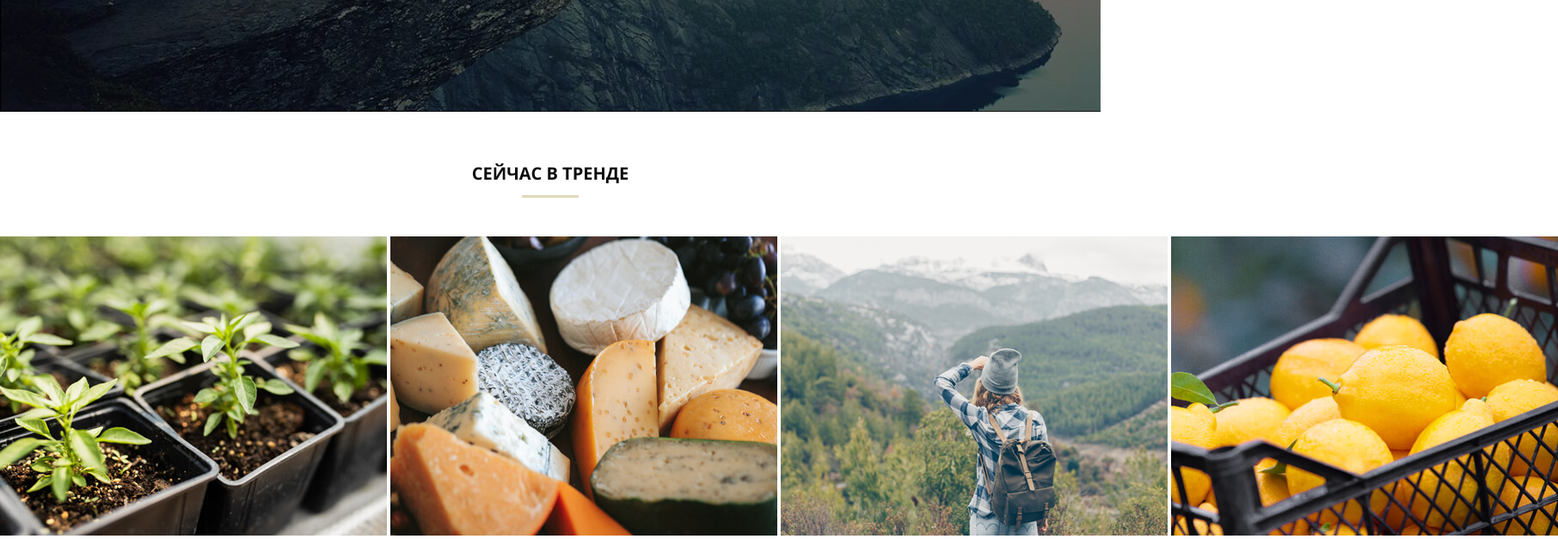
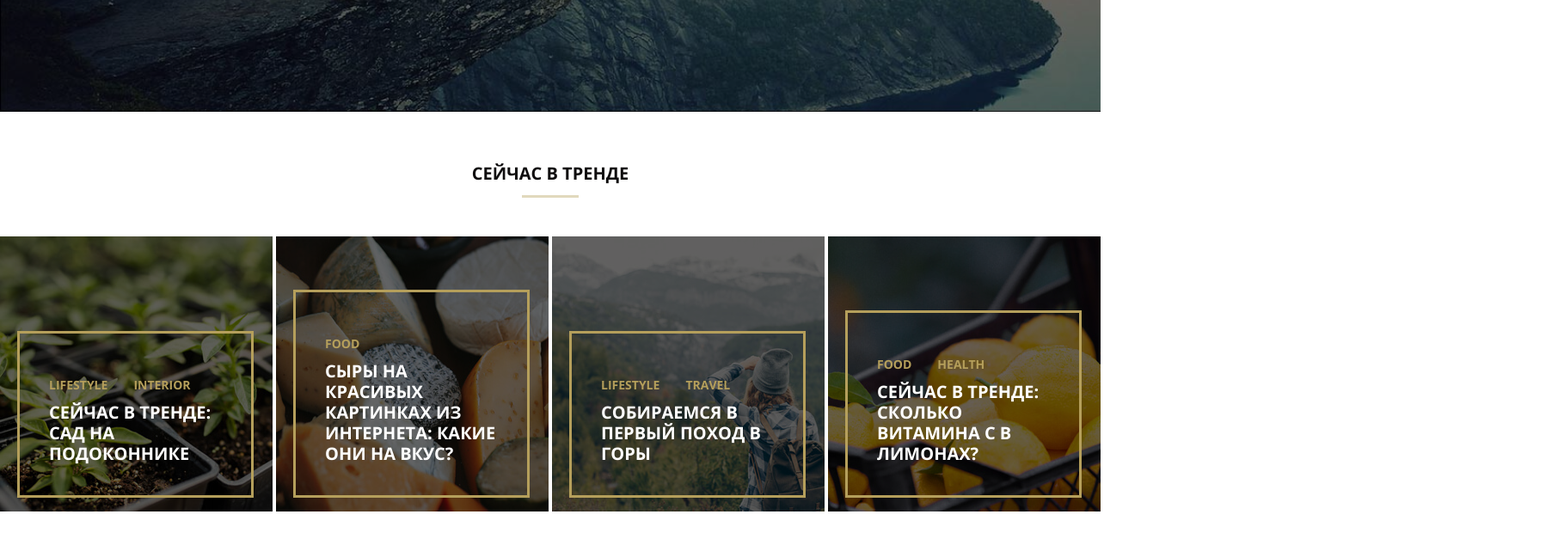
Before and after one commit to IrinaOre/mq-diploma, a plain HTML site: page index.html in a window 1280 px wide. Shown: the part 441-1068 px from the top of the page at 86% size, 1812 px wide, since content can reach past the window. After the commit the page ends 1036 px from the top, so only its background shows below. Drawn offline with Linux system fonts and the light colour scheme; files whose address does not match are found by name.

Commit message:
Changes 26.04.24

```diff
--- a/css/style.css
+++ b/css/style.css
@@ -19,8 +19,8 @@
 }
 
 body {
-    min-width: 1200px;
-}
+ min-width: 1200px;
+    }
 
 .header {
     font-family: "OpenSans", sans-serif;
@@ -31,6 +31,7 @@ body {
     z-index: 0;
     padding-top: 35px;
     padding-bottom: 145px;
+    width: 100%;
 }
 
 .header::after {
@@ -46,6 +47,7 @@ body {
   }
 
   .header__section {
+    min-width: 1200px;
     padding: 0 15px;
     display: flex;
     margin: 0 10%;
@@ -111,8 +113,81 @@ body {
   }
 
   .trends__cards {
-    display: grid;
+    display: flex;
     gap: 4px;
+  }
+  .image1 {
+    background-image: url("../images/trend1.jpg");
+
+  }
+
+  .trends__card {
+
+    width: 25%;
+    display: flex;
+    flex-direction: column;
     height: 320px;
-    grid-template-columns: repeat(4, 1fr);
+    justify-content: end;
+    position: relative;
+    z-index: 0;
   }
+
+    .trends__card::after {
+        content: "";
+        position: absolute;
+        top: 0;
+        left: 0;
+        right: 0;
+        bottom: 0;
+        background: #000000;
+        opacity: 0.6;
+        z-index: -1;
+      }
+
+
+  .trends__card-content {
+    margin-left: 20px;
+    margin-right: 22px;
+    margin-bottom: 16px;
+    max-width: 370px;
+    border: 3px solid #b59f5b;
+    padding-top: 40px;
+    padding-bottom: 36px;
+    padding-left: 34px;
+    padding-right: 35px;
+    }
+    .trends__list {
+        font-size: 14px;
+        line-height: 40px;
+        text-transform: uppercase;
+        color: #b59f5b;
+        font-weight: 700;
+        font-family: "OpenSans";
+    }
+    .trends__list-item {
+        margin-right: 30px;
+    }
+    .trends__card-title {
+        font-size: 20px;
+        line-height: 24px;
+        text-transform: uppercase;
+        color: #ffffff;
+        font-weight: 700;
+        font-family: "OpenSans";
+
+    }
+
+  .image2 {
+    background-image: url("../images/trend2.jpg");
+
+  }
+  .image3 {
+    background-image: url("../images/trend3.jpg");
+  }
+  .image4 {
+    background-image: url("../images/trend4.jpg");
+  }
+   .trends__list {
+    list-style-type: none;
+    display: flex;
+   }
--- a/index.html
+++ b/index.html
@@ -43,17 +43,41 @@
             <h3 class="trends__title">Сейчас в тренде</h3>
         </div>
         <div class="trends__cards">
-        <div class="trends__cards-item">
-            <img src="../images/trend1.jpg" alt="garden">
+            <div class="trends__card image1">
+                <div class="trends__card-content">
+                    <ul class="trends__list">
+                        <li class="trends__list-item">Lifestyle</li>
+                        <li class="trends__list-item">Interior</li>
+                    </ul>
+                    <h3 class="trends__card-title">Сейчас в тренде: сад  на подоконнике</h3>
                 </div>
-        <div class="trends__cards-item">
-            <img src="../images/trend2.jpg" alt="cheese">
             </div>
-        <div class="trends__cards-item">
-            <img src="../images/trend3.jpg" alt="mountains">
+            <div class="trends__card image2">
+                <div class="trends__card-content">
+                    <ul class="trends__list">
+                        <li class="trends__list-item">Food</li>
+                    </ul>
+                    <h3 class="trends__card-title">Сыры на красивых  картинках из интернета: какие они на вкус?</h3>
                 </div>
-        <div class="trends__cards-item">
-            <img src="../images/trend4.jpg" alt="lemons">
+            </div>
+            <div class="trends__card image3">
+                <div class="trends__card-content">
+                    <ul class="trends__list">
+                        <li class="trends__list-item">Lifestyle</li>
+                        <li class="trends__list-item">Travel</li>
+                    </ul>
+                    <h3 class="trends__card-title">Собираемся в первый поход в горы</h3>
+                </div>
+
+            </div>
+            <div class="trends__card image4">
+                <div class="trends__card-content">
+                    <ul class="trends__list">
+                        <li class="trends__list-item">Food</li>
+                        <li class="trends__list-item">Health</li>
+                    </ul>
+                    <h3 class="trends__card-title">Сейчас в тренде: сколько витамина С в лимонах?</h3>
+                </div>
             </div>
         </div>
         <div class="container">
```
Lines whose indentation alone changed are shown as unchanged.
